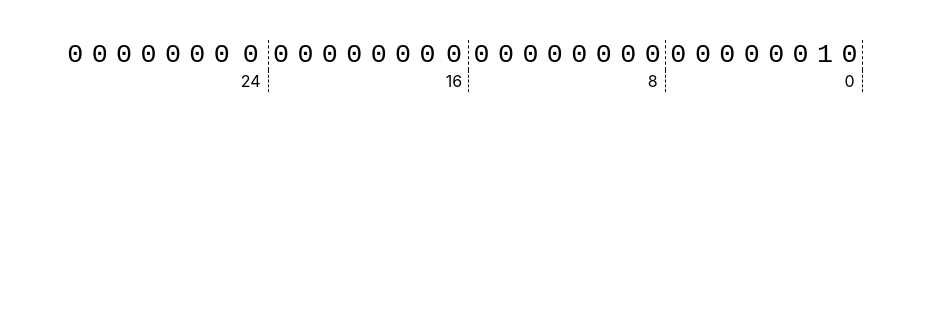
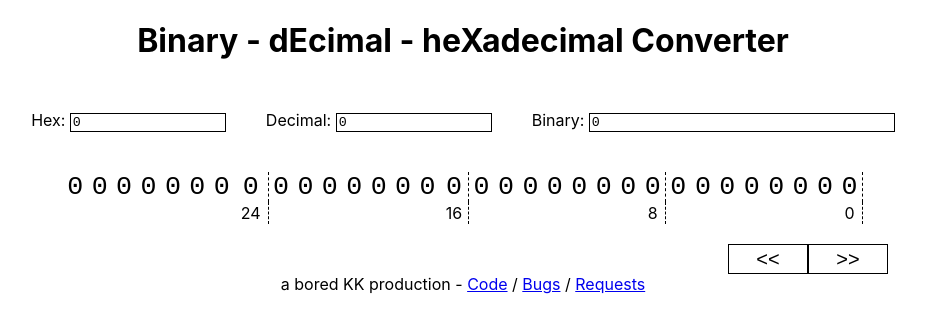
Before and after one commit to kkrizka/bex, a React (Create React App) app: page / in a window 1280 px wide. Shown: the top 332 px of the page, without its empty margins (177-1103 px from the left). Built offline with nearby package versions, Linux system fonts and the light colour scheme.

Commit message:
Add full BeX component.

```diff
--- a/src/App.js
+++ b/src/App.js
@@ -1,12 +1,19 @@
-import BinaryDisplay from './BinaryDisplay.js'
+import BeX from './BeX.js'
 import './App.css';
 import './BinaryDisplay.css';
+import './ops.css';
 
 function App() {
     return (
             <div className="App">
-            <BinaryDisplay />
+            <h1>Binary - dEcimal - heXadecimal Converter</h1>
+            <BeX />
+
+            <div id="footer">
+            a bored KK production - <a href="https://github.com/kkrizka/bex">Code</a> / <a href="https://github.com/kkrizka/bex/labels/bug">Bugs</a> / <a href="https://github.com/kkrizka/bex/labels/enhancement">Requests</a>
             </div>
+
+        </div>
     );
 }
 
--- /dev/null
+++ b/src/BeX.js
@@ -0,0 +1,77 @@
+import React, {Component} from "react"
+
+import BinaryDisplay from "./BinaryDisplay.js"
+
+function checkBin(n){return/^[01]{1,64}$/.test(n)}
+function checkDec(n){return/^[0-9]{1,64}$/.test(n)}
+function checkHex(n){return/^[0-9A-Fa-f]{1,64}$/.test(n)}
+
+class BeX extends Component {
+    state = {value: 0}
+
+    constructor(props) {
+        super(props);
+
+        this.setValue      = this.setValue.bind(this);
+        this.bitshiftLeft  = this.bitshiftLeft.bind(this);
+        this.bitshiftRight = this.bitshiftRight.bind(this);
+        this.handleHexInput= this.handleHexInput.bind(this);
+        this.handleDecInput= this.handleDecInput.bind(this);
+        this.handleBinInput= this.handleBinInput.bind(this);
+    }
+
+    setValue(value) {
+        console.log("setValue",value)
+
+        this.setState({value: value})
+    }
+
+    bitshiftLeft() {
+        this.setValue(this.state.value<< 1);
+    }
+
+    bitshiftRight() {
+        this.setValue(this.state.value>>>1);
+    }
+
+    handleHexInput(e) {
+        if(!checkHex(e.target.value))
+        { e.preventDefault(); }
+        this.setValue(parseInt(e.target.value, 16));
+    }
+
+    handleDecInput(e) {
+        if(!checkDec(e.target.value))
+        { e.preventDefault(); }
+        this.setValue(parseInt(e.target.value, 10));
+    }
+
+    handleBinInput(e) {
+        if(!checkBin(e.target.value))
+        { e.preventDefault(); }
+        this.setValue(parseInt(e.target.value,  2));
+    }
+
+    render() {
+        const valueHex=this.state.value.toString(16);
+        const valueDec=this.state.value.toString(10);
+        const valueBin=this.state.value.toString( 2);
+
+        return (
+            <div>
+                <div className="bexinputs">
+                    <span className="input hex">Hex:     <input type="text" value={valueHex} onChange={this.handleHexInput} /></span>
+                    <span className="input dec">Decimal: <input type="text" value={valueDec} onChange={this.handleDecInput} /></span>
+                    <span className="input bin">Binary:  <input type="text" value={valueBin} onChange={this.handleBinInput} /></span>
+                </div>
+                <BinaryDisplay ref={this.display} value={this.state.value} onChange={this.setValue} />
+                <div className="operations">
+                    <input type="button" value="<<" onClick={this.bitshiftLeft} />
+                    <input type="button" value=">>" onClick={this.bitshiftRight} />
+                </div>
+            </div>
+               )
+    }
+}
+
+export default BeX
--- a/src/BinaryDisplay.js
+++ b/src/BinaryDisplay.js
@@ -3,21 +3,18 @@ import React, { Component } from 'react';
 class BinaryDisplay extends Component {
     constructor(props) {
         super(props);
-        this.state = {
-            value: 2,
-        };
 
         this.toggleBit = this.toggleBit.bind(this);
     }
 
     toggleBit(bit) {
-        this.setState(state => ({
-            value: this.state.value^(1<<bit)
-        }));
+        let newvalue=this.props.value^(1<<bit)
+
+        this.props.onChange(newvalue)
     }
 
     render() {
-        let strval = (this.state.value>>>0).toString(2).padStart(32,'0');
+        let strval = (this.props.value>>>0).toString(2).padStart(32,'0');
 
         const bits = [];
         const help = [];
--- /dev/null
+++ b/src/ops.css
@@ -0,0 +1,57 @@
+div.bexinputs {
+    text-align: center;
+    margin-top: 50px;
+}
+
+.bexinputs span.input {
+    display: inline-block;
+}
+
+.bexinputs span.hex {
+    margin-right: 40px;
+}
+
+.bexinputs span.dec {
+    margin-right: 40px;
+}
+
+.bexinputs span.bin {
+}
+
+.bexinputs input {
+    font-family: "Courier New", Courier, monospace;
+}
+
+.bexinputs .hex input {
+    width: 150px;
+    background: white;
+    border: 1px solid black;
+}
+
+.bexinputs .dec input {
+    width: 150px;
+    background: white;
+    border: 1px solid black;
+}
+
+.bexinputs .bin input {
+    width: 300px;
+    background: white;
+    border: 1px solid black;
+}
+
+div.operations {
+    margin-left: auto;
+    margin-right: auto;
+    margin-top: 20px;
+    width: 850px;
+    text-align: right;
+}
+
+div.operations input {
+    background: white;
+    border: 1px solid black;
+    width: 80px;
+    height: 30px;
+    font-size: 15pt;
+}
```
